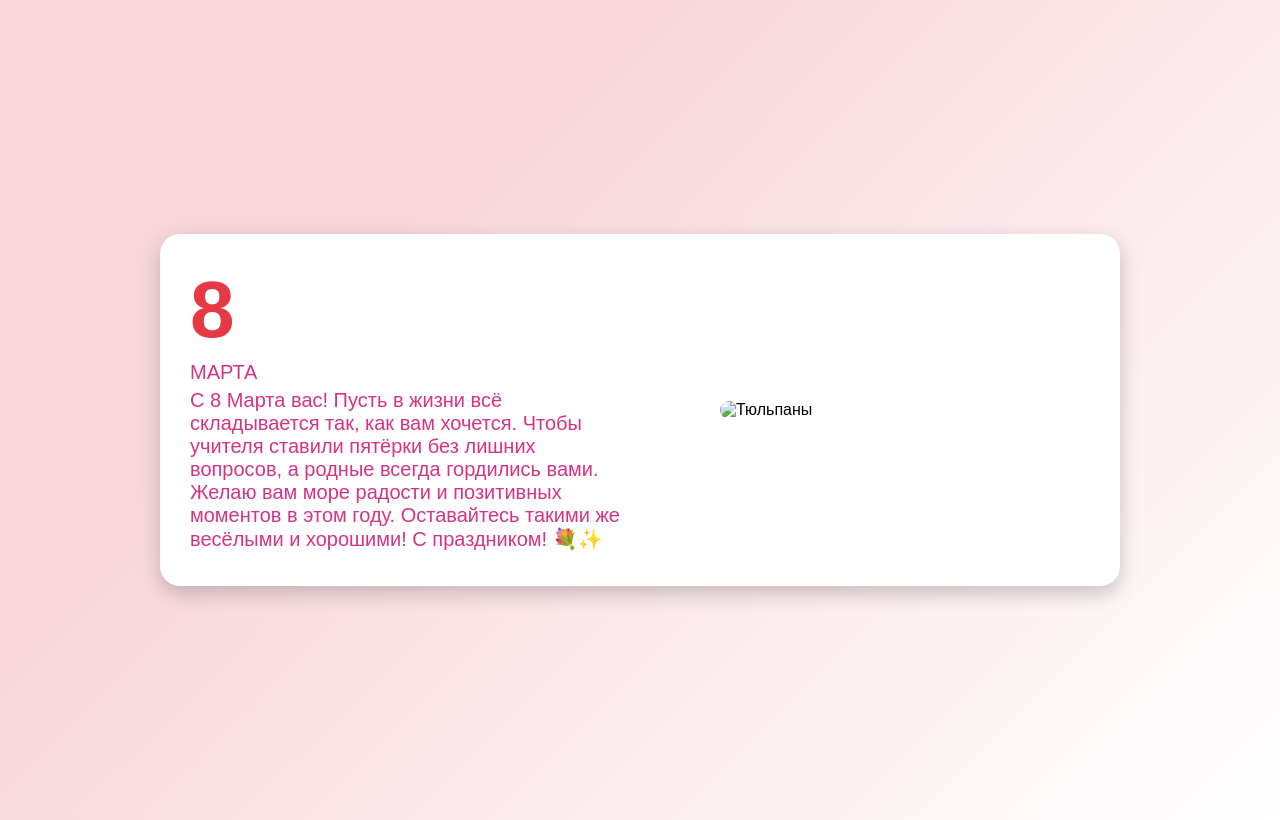
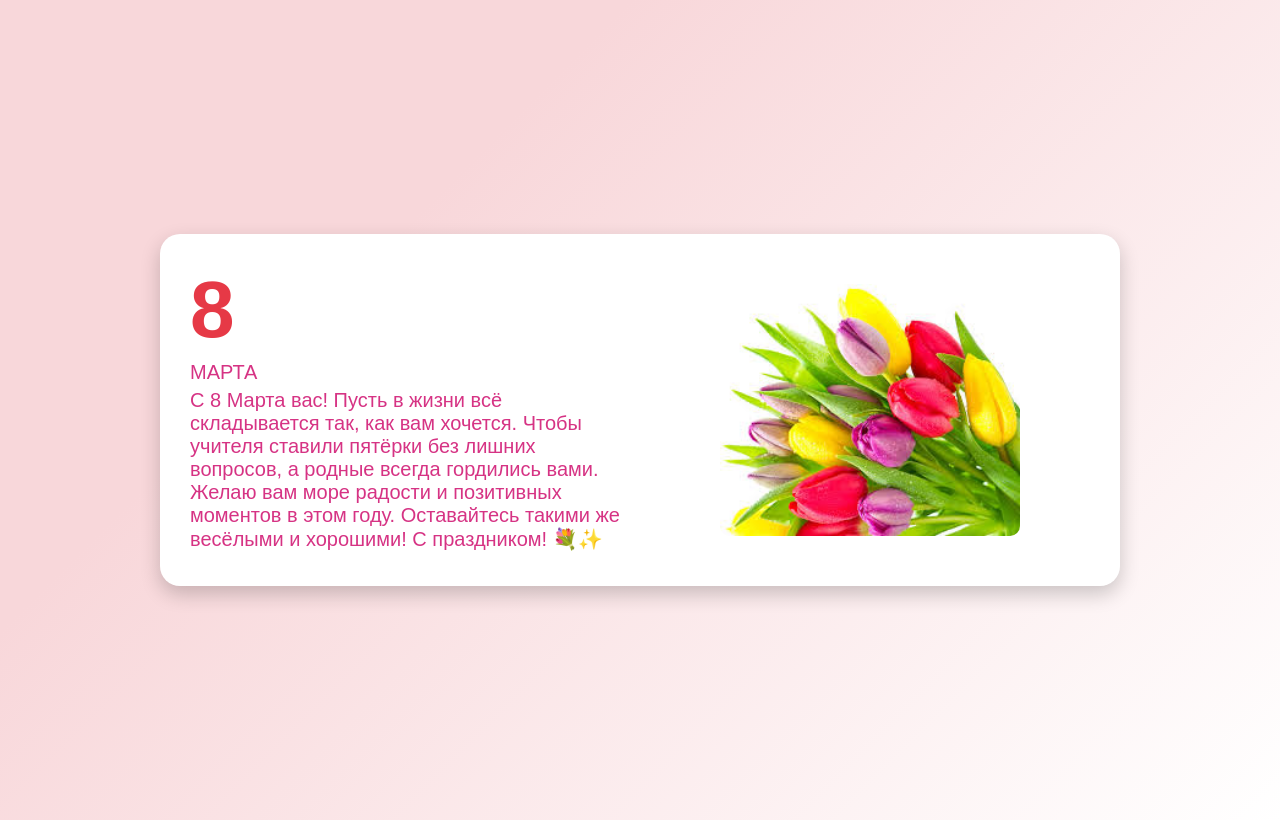
Before and after one commit to tad938/-, a plain HTML site: page index.html in a window 1280 px wide. Drawn offline with Linux system fonts and the light colour scheme.

Commit message:
Update index.html

```diff
--- a/index.html
+++ b/index.html
@@ -86,7 +86,7 @@
             <p>С 8 Марта вас! Пусть в жизни всё складывается так, как вам хочется. Чтобы учителя ставили пятёрки без лишних вопросов, а родные всегда гордились вами. Желаю вам море радости и позитивных моментов в этом году. Оставайтесь такими же весёлыми и хорошими! С праздником! 💐✨</p>
         </div>
         <div class="image">
-            <img src="Тюльпаны.jpg" alt="Тюльпаны">
+            <img src="tulip.jpg" alt="Тюльпаны">
         </div>
     </div>
 </body>
```
